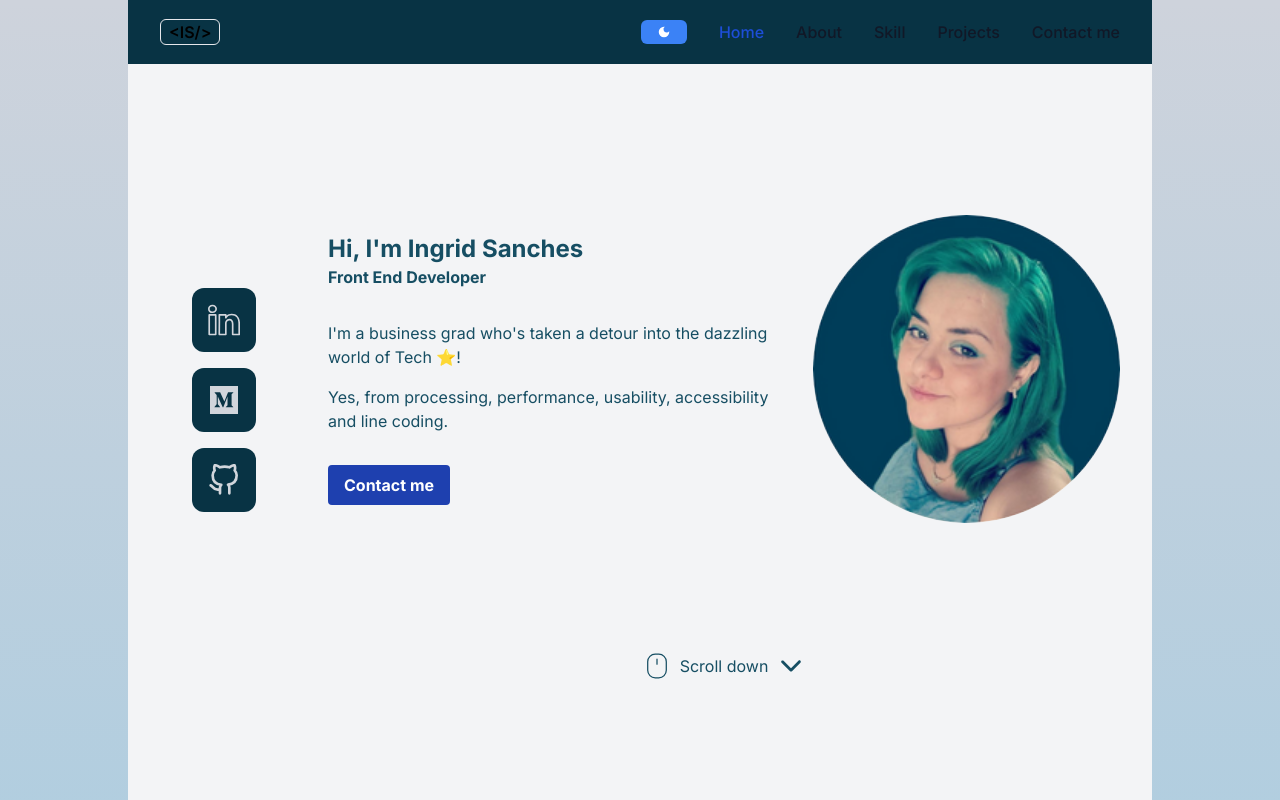
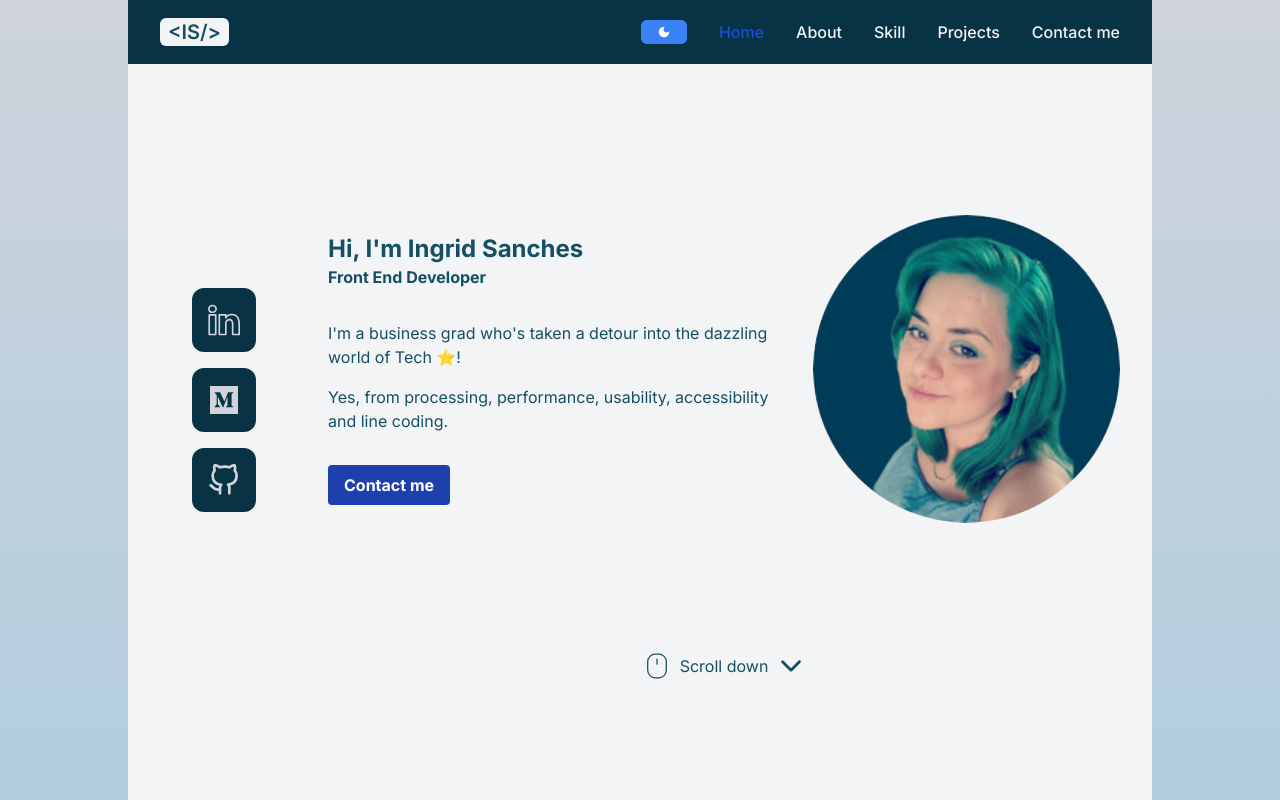
Before and after one commit to IngridAkeida/portfolio, a Next.js app: page / in a window 1280 px wide. Shown: the top 800 px of the page. Built offline with nearby package versions, Linux system fonts and the light colour scheme.

Commit message:
fix - dark mode

```diff
--- a/src/components/Logo.tsx
+++ b/src/components/Logo.tsx
@@ -2,7 +2,7 @@ const Logo: React.FC = () => {
 
   return(
     <a href="#" className="flex items-center space-x-3 rtl:space-x-reverse">
-        <span className=" text-black text-md font-semibold whitespace-nowrap dark:text-white px-2 rounded-md border">{`<IS/>`}</span>
+        <span className=" text-cyan-900 dark:text-gray-100 bg-gray-100 dark:bg-cyan-900 text-md font-semibold whitespace-nowrap  px-2 rounded-md text-xl">{`<IS/>`}</span>
     </a>
   )
 }
--- a/src/components/Menus.tsx
+++ b/src/components/Menus.tsx
@@ -1,7 +1,7 @@
 const Menus: React.FC = () => {
 
-  const munuTailwindHome = "block py-2 px-3 text-white bg-blue-700 rounded md:bg-transparent md:text-blue-700 md:p-0 dark:text-white md:dark:text-blue-500";
-  const munuTailwind = 'block py-2 px-3 text-gray-900 rounded hover:bg-gray-100 md:hover:bg-transparent md:border-0 md:hover:text-blue-700 md:p-0 dark:text-white md:dark:hover:text-blue-500 dark:hover:bg-gray-700 dark:hover:text-white md:dark:hover:bg-transparent';
+  const munuTailwindHome = "block py-2 px-3 text-white bg-blue-700 rounded md:bg-transparent md:text-blue-700 md:p-0 dark:text-gray-100 md:dark:text-blue-500";
+  const munuTailwind = 'block py-2 px-3 text-gray-100 rounded hover:bg-gray-100 md:hover:bg-transparent md:border-0 md:hover:text-blue-700 md:p-0 dark:text-gray-100 md:dark:hover:text-blue-500 dark:hover:bg-gray-700 dark:hover:text-gray-100 md:dark:hover:bg-transparent';
 
   const menus = [
     {
```
